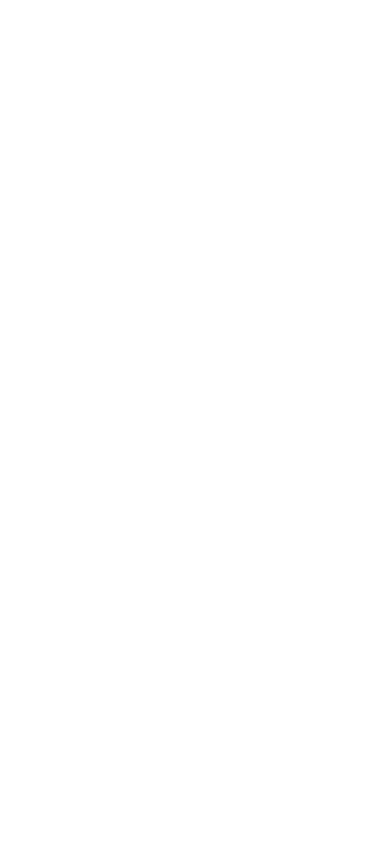
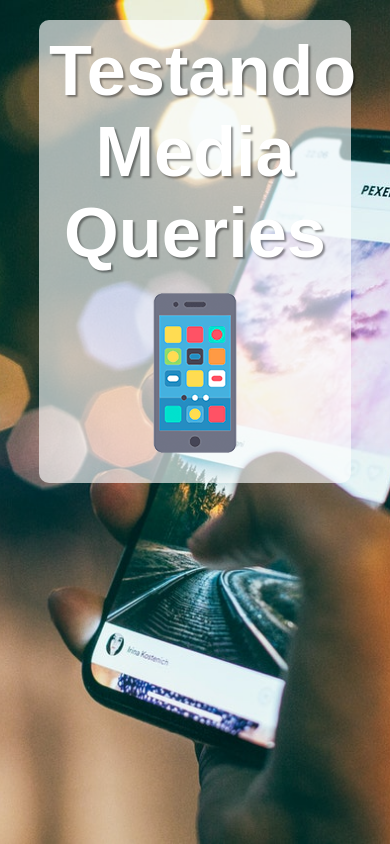
Before and after one commit to felipemagal/html-css, a plain HTML site: page exercicios/ex026/mq004/index.html in a window 390 px wide. Drawn offline with Linux system fonts and the light colour scheme.

Commit message:
Testando Media Query pt.1

```diff
--- /dev/null
+++ b/exercicios/ex026/mq004/estilos/style.css
@@ -0,0 +1,49 @@
+@charset "UTF-8";
+
+/* Versão mobile first */
+
+* {
+    font-family: Arial, Helvetica, sans-serif;
+    font-size: 1.3em;
+    margin: 0px;
+    padding: 0px;
+    box-sizing: border-box;
+}
+
+html {
+
+    height: 100vh;
+}
+
+body {
+    background: black url(../imagens/back-phone.jpg) no-repeat;
+    background-size: cover;
+    background-position: center center;
+}
+
+main {
+    background-color: rgba(255, 255, 255, 0.637);
+    width: 80vw;
+    margin: auto;
+    margin-top: 20px;
+    border-radius: 10px;
+    padding: 10px;
+}
+
+h1 {
+    text-align: center;
+    color: white;
+    font-size: 2em;
+    text-shadow: 2px 2px 2px rgba(0, 0, 0, 0.418);
+}
+
+img {
+    display: block;
+    margin: auto;
+}
+
+img#phone { display: block;}
+img#tablet { display: none;}
+img#print { display: none;}
+img#pc {display: none;}
+img#tv { display: none;}
--- a/exercicios/ex026/mq004/index.html
+++ b/exercicios/ex026/mq004/index.html
@@ -4,9 +4,18 @@
     <meta charset="UTF-8">
     <meta http-equiv="X-UA-Compatible" content="IE=edge">
     <meta name="viewport" content="width=device-width, initial-scale=1.0">
-    <title>Document</title>
+    <title>Mobile First</title>
+    <link rel="stylesheet" href="estilos/style.css" media="all">
+    <link rel="stylesheet" href="estilo/media-query.css">
 </head>
 <body>
-
+    <main>
+        <h1>Testando Media Queries</h1>
+        <img id="phone" src="imagens/icon-phone.png" alt="Acessando via smartphone">
+        <img id="tablet" src="imagens/icon-tablet.png" alt="Acessando Via tablet">
+        <img id="print" src="imagens/icon-print.png" alt="Versão para impressora">
+        <img id="pc" src="imagens/icon-pc.png" alt="Versão desktop">
+        <img id="tv" src="imagens/icon-tv.png" alt="Versão para TV">
+    </main>
 </body>
 </html>
```
Also changed, not shown: exercicios/ex026/mq004/estilo/media-query.css (added, +7 -0 lines).
